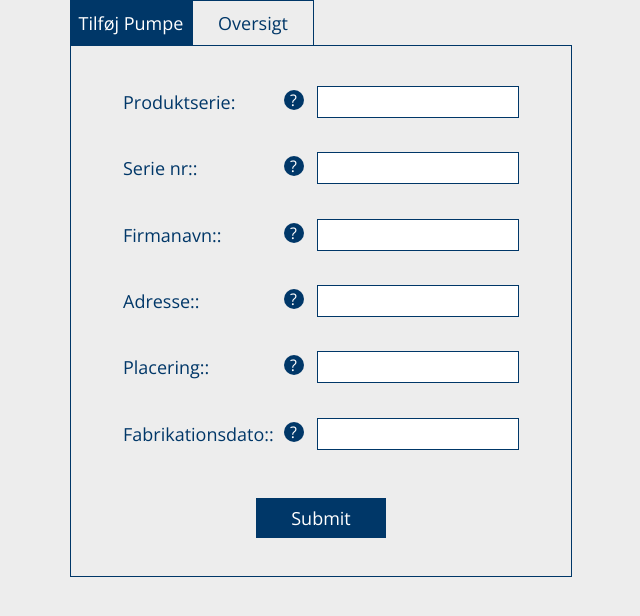
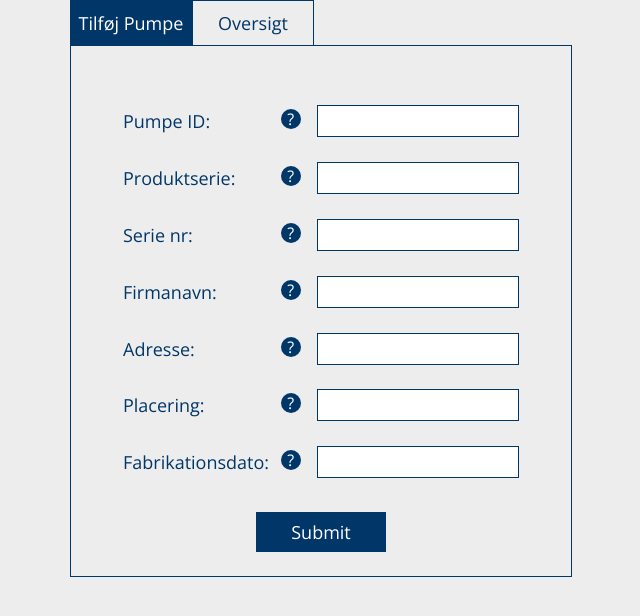
Before and after one commit to HughMungusHorse/grundfos, a PHP site: page /formular.php in a window 1280 px wide. Shown: the part 72-688 px from the top of the page, without its empty margins (319-959 px from the left). Run offline with PHP 8.4, Linux system fonts and the light colour scheme; some libraries are stand-ins or nearby versions.

Commit message:
Php, layot m.m
koblet hjemmesiden op med database, samt rettet andre ting.

```diff
--- a/css/stylesheet.css
+++ b/css/stylesheet.css
@@ -77,6 +77,12 @@ nav ul li a {
     color: white;
 }
 
+.oversigt1 ul li {
+    color: white;
+    text-align: left;
+    margin-left: 10px;
+}
+
 #wrapper {
     width: 500px;
     height: 530px;
@@ -132,14 +138,15 @@ td span {
 #submit {
     width: 130px;
     height: 40px;
-    margin-top: 30px;
-    margin-bottom: 30px;
     background-color: #003768;
     color: white;
     border: none;
     outline: none;
     font-size: 18px;
     font-family: 'open sans';
+    display: block;
+    margin: 0 auto;
+    margin-top: 20px;
 }
 
 .logo1 {
--- a/footer.php
+++ b/footer.php
@@ -1,3 +1,6 @@
-</body>
+
+<script src="https://code.jquery.com/ui/1.12.1/jquery-ui.js"></script>
+ <script src="autocomplete.js"></script>
+    </body>
 
 </html>
--- a/formular.php
+++ b/formular.php
@@ -1,7 +1,7 @@
 <?php include'header.php' ?>
     <main>
         <header>
-            <a href="forside.php"><img class="logo" src="img/logo.png" alt="grundfos green logo"></a>
+            <a href="formular.php"><img class="logo" src="img/logo.png" alt="grundfos green logo"></a>
         </header>
         <nav>
             <ul>
@@ -10,52 +10,89 @@
             </ul>
         </nav>
         <article id="wrapper">
-            <form id="form">
+            <form id="form" method="POST">
                 <table class="ftable">
+                     <tr>
+                        <td>Pumpe ID:<span class="tooltip">?
+                        <span class="tooltiptext">Tilføj et personligt navn til din pumpe.</span> </span>
+                        </td>
+                        <td>
+                            <input type="text" name="name" required> </td>
+                        <br> </tr>
                     <tr>
                         <td>Produktserie:<span class="tooltip">?
                         <span class="tooltiptext">Her indtastes hvilken serie produktet er i, fx "ALPHA2"</span> </span>
                         </td>
                         <td>
-                            <input id="pumpetype" type="text" name="Pumpe_ID"> </td>
+                            <input id="pumpetype" type="text" name="type_name" required> </td>
                         <br> </tr>
                     <tr>
-                        <td>Serie nr::<span class="tooltip">?
-                        <span class="tooltiptext">Her indtastes pumpens serienummer - Serienummeret ser fx således ud: "521258 PN". </span> </span>
+                        <td>Serie nr:<span class="tooltip">?
+                        <span class="tooltiptext">Her indtastes pumpens serienummer -  fx: "521258 PN". </span> </span>
                         </td>
                         <td>
-                            <input id="serienr" type="text" name="Serie_nr"> </td>
+                            <input id="serienr" type="text" name="serial" required> </td>
                         <br> </tr>
                     <tr>
-                        <td>Firmanavn::<span class="tooltip">?
+                        <td>Firmanavn:<span class="tooltip">?
                         <span class="tooltiptext">Her indtastes navnet på firmaet.</span> </span>
                         </td>
                         <td>
-                            <input type="text" name="Firmanavn"> </td>
+                            <input type="text" name="company" required> </td>
                         <br> </tr>
                     <tr>
-                        <td>Adresse::<span class="tooltip">?
+                        <td>Adresse:<span class="tooltip">?
                         <span class="tooltiptext">Her indtastes adressen hvorpå pumpen er installeret.</span> </span>
                         </td>
                         <td>
-                            <input id="adresse" type="text" name="Adresse">
+                            <input id="adresse" type="text" name="adresse" required>
                             <br> </tr>
                     <tr>
-                        <td>Placering::<span class="tooltip">?
-                        <span class="tooltiptext">Her indtastes pumpens fysiske placering, fx er den placeret i kælderen, indtastes "kælder"</span> </span>
+                        <td>Placering:<span class="tooltip">?
+                        <span class="tooltiptext">Her indtastes pumpens fysiske placering, fx "Kælderen. Rum 26"</span> </span>
                         </td>
                         <td>
-                            <input type="text" name="Placering">
+                            <input type="text" name="placering" required>
                             <br> </tr>
                     <tr>
-                        <td>Fabrikationsdato::<span class="tooltip">?
+                        <td>Fabrikationsdato:<span class="tooltip">?
                         <span class="tooltiptext">Indtast pumpens fabrikationsdato </span> </span>
                         </td>
                         <td>
-                            <input id="datovælger" type="text" name="Fabrikationsdato">
+                            <input id="datovælger" type="text" name="dato" required>
                             <br> </tr>
                 </table>
+                 <input type="submit" value="Submit" id="submit" name="submit">
             </form>
-            <input type="submit" value="Submit" id="submit"> </article>
+            </article>
     </main>
-    <?php include'footer.php' ?>
+    <?php
+if(isset($_POST["submit"])){
+$servername = "localhost";
+$username = "admin";
+$password = "";
+$dbname = "pumper";
+
+try {
+    $conn = new PDO("mysql:host=$servername;dbname=$dbname", $username, $password);
+    // set the PDO error mode to exception
+    $conn->setAttribute(PDO::ATTR_ERRMODE, PDO::ERRMODE_EXCEPTION);
+
+    $sql = "INSERT INTO pumps (id_name, serial_number, type, placement, address, company_name, date)
+
+    VALUES ('".$_POST["name"]."','".$_POST["type_name"]."','".$_POST["serial"]."','".$_POST["company"]."','".$_POST["adresse"]."','".$_POST["placering"]."','".$_POST["dato"]."')";
+
+        // use exec() because no results are returned
+    $conn->exec($sql);
+
+    }
+catch(PDOException $e)
+    {
+    echo $sql . "<br>" . $e->getMessage();
+    }
+}
+
+$conn = null;
+
+
+    include'footer.php' ?>
--- a/header.php
+++ b/header.php
@@ -7,10 +7,8 @@
     <link href="https://fonts.googleapis.com/css?family=Open+Sans" rel="stylesheet">
     <meta charset="UTF-8">
     <link rel="stylesheet" href="//code.jquery.com/ui/1.12.1/themes/base/jquery-ui.css">
-    <link rel="stylesheet" href="/resources/demos/style.css">
-    <script src="https://code.jquery.com/jquery-1.12.4.js"></script>
-    <script src="https://code.jquery.com/ui/1.12.1/jquery-ui.js"></script>
-    <script src="autocomplete.js"></script>
+    <script src="https://code.jquery.com/jquery-3.2.1.min.js"></script>
+
 </head>
 
 <body>
```
Also changed, not shown: oversigt.php (+80 -13 lines).
